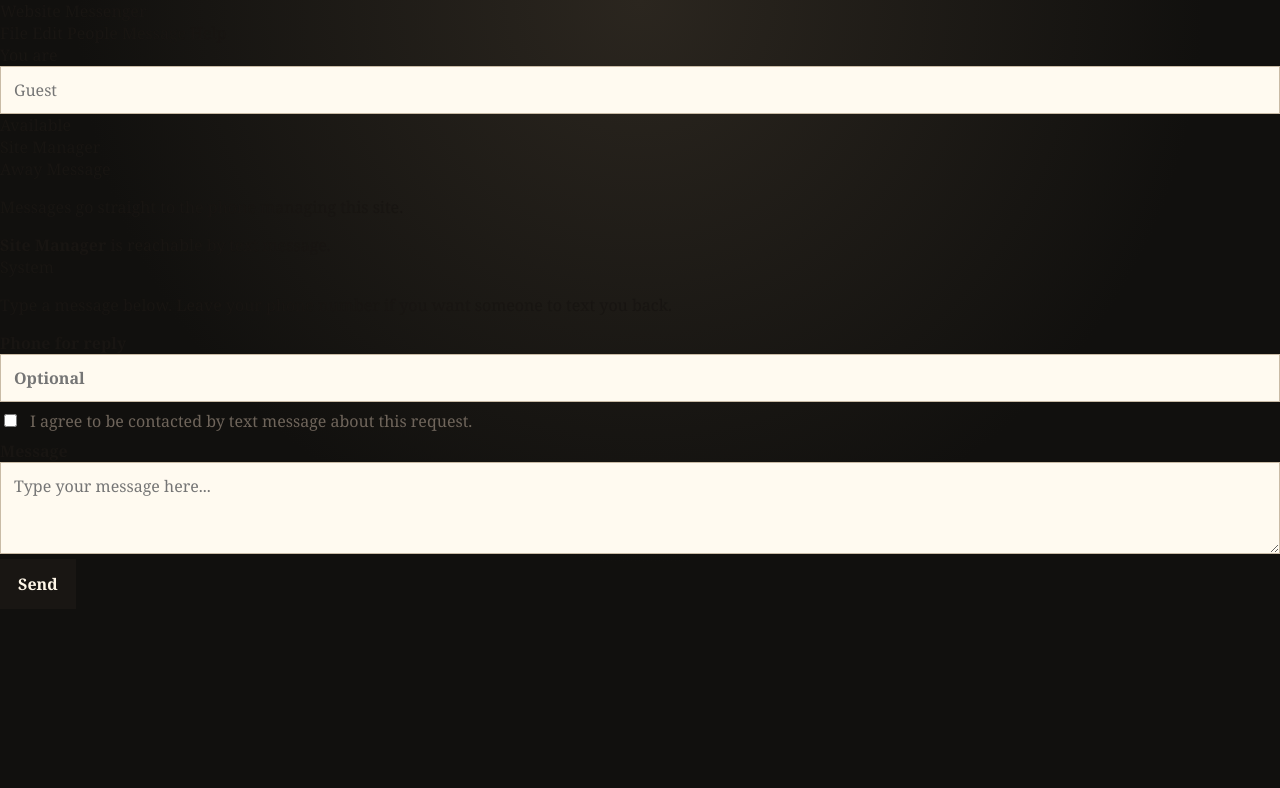
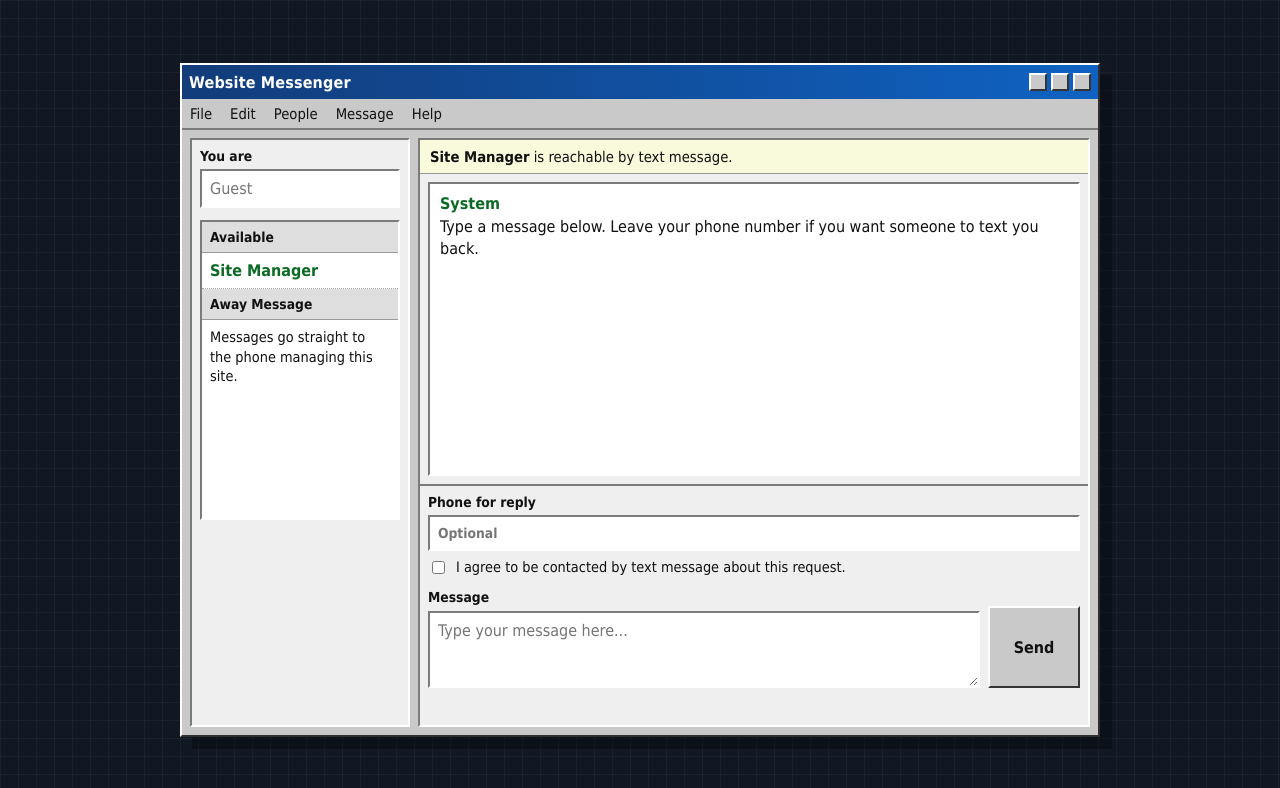
Before and after one commit to jbutki-coder/Chat-box, a website: page public/index.html in a window 1280 px wide. Drawn offline with Linux system fonts and the light colour scheme.

Commit message:
Update styles.css

```diff
--- a/public/styles.css
+++ b/public/styles.css
@@ -1,13 +1,17 @@
 :root {
-  --bg: #11100e;
-  --panel: #f1eadf;
-  --ink: #181512;
-  --muted: #6f655b;
-  --line: #c9bba6;
-  --button: #191613;
-  --button-ink: #fff7e8;
-  --danger: #8b1e1e;
-  --success: #1f6235;
+  --desktop: #111823;
+  --window: #c9c9c9;
+  --window-dark: #7b7b7b;
+  --window-light: #ffffff;
+  --title: #123c7a;
+  --title-ink: #ffffff;
+  --ink: #111111;
+  --soft: #efefef;
+  --field: #ffffff;
+  --line: #444444;
+  --blue: #0645ad;
+  --green: #0b6b25;
+  --red: #8a1111;
 }
 
 * {
@@ -21,87 +25,231 @@ body {
 }
 
 body {
-  font-family: Georgia, "Times New Roman", serif;
-  background: radial-gradient(circle at top, #2b261f 0, var(--bg) 55%);
   color: var(--ink);
+  background:
+    linear-gradient(90deg, rgba(255,255,255,.04) 1px, transparent 1px),
+    linear-gradient(rgba(255,255,255,.04) 1px, transparent 1px),
+    var(--desktop);
+  background-size: 18px 18px;
+  font-family: Tahoma, Verdana, Arial, sans-serif;
 }
 
-.chat-shell {
+.desktop {
   min-height: 100vh;
   display: grid;
   place-items: center;
-  padding: 20px;
+  padding: 14px;
 }
 
-.chat-card {
-  width: min(560px, 100%);
-  background: var(--panel);
-  border: 1px solid var(--line);
-  box-shadow: 0 22px 60px rgba(0, 0, 0, 0.38);
-  padding: clamp(22px, 4vw, 34px);
+.im-window {
+  width: min(920px, 100%);
+  background: var(--window);
+  border: 2px solid var(--window-light);
+  border-right-color: #2e2e2e;
+  border-bottom-color: #2e2e2e;
+  box-shadow: 12px 12px 0 rgba(0,0,0,.32);
 }
 
-.eyebrow {
-  margin: 0 0 6px;
-  color: var(--muted);
-  text-transform: uppercase;
-  letter-spacing: 0.14em;
-  font-size: 0.76rem;
+.title-bar {
+  display: flex;
+  align-items: center;
+  justify-content: space-between;
+  min-height: 34px;
+  padding: 5px 7px;
+  color: var(--title-ink);
+  background: linear-gradient(90deg, var(--title), #0f62c2);
+  font-weight: 700;
+  letter-spacing: .01em;
 }
 
-h1 {
-  margin: 0;
-  font-size: clamp(2rem, 6vw, 3.2rem);
-  line-height: 0.95;
+.window-buttons {
+  display: flex;
+  gap: 4px;
 }
 
-.intro {
-  color: var(--muted);
-  margin: 14px 0 24px;
+.window-buttons span {
+  width: 18px;
+  height: 18px;
+  display: block;
+  background: var(--window);
+  border: 2px solid var(--window-light);
+  border-right-color: #343434;
+  border-bottom-color: #343434;
 }
 
-.chat-form {
-  display: grid;
-  gap: 10px;
+.menu-bar {
+  display: flex;
+  gap: 18px;
+  padding: 6px 8px;
+  border-bottom: 2px solid var(--window-dark);
+  font-size: .92rem;
 }
 
-label {
+.im-layout {
+  display: grid;
+  grid-template-columns: 220px minmax(0, 1fr);
+  gap: 8px;
+  padding: 8px;
+}
+
+.buddy-panel,
+.chat-area {
+  border: 2px solid var(--window-dark);
+  border-right-color: var(--window-light);
+  border-bottom-color: var(--window-light);
+  background: var(--soft);
+}
+
+.buddy-panel {
+  padding: 8px;
+}
+
+.small-label,
+.buddy-heading,
+.message-label,
+.phone-box {
+  font-weight: 700;
+  font-size: .86rem;
+}
+
+.screen-name-box input,
+.phone-box input,
+textarea {
+  width: 100%;
+  margin-top: 5px;
+  background: var(--field);
+  color: var(--ink);
+  border: 2px solid var(--window-dark);
+  border-right-color: var(--window-light);
+  border-bottom-color: var(--window-light);
+  font: inherit;
+  padding: 8px;
+  outline: none;
+}
+
+.screen-name-box input:focus,
+.phone-box input:focus,
+textarea:focus {
+  outline: 2px dotted var(--blue);
+  outline-offset: -4px;
+}
+
+.buddy-list {
+  margin-top: 12px;
+  background: #fff;
+  border: 2px solid var(--window-dark);
+  border-right-color: var(--window-light);
+  border-bottom-color: var(--window-light);
+  min-height: 300px;
+}
+
+.buddy-heading {
+  padding: 7px 8px;
+  background: #dedede;
+  border-bottom: 1px solid #9a9a9a;
+}
+
+.buddy-row {
+  padding: 8px;
+  border-bottom: 1px dotted #aaa;
+}
+
+.buddy-row.active {
+  color: var(--green);
   font-weight: 700;
 }
 
-input,
-textarea {
-  width: 100%;
-  border: 1px solid var(--line);
-  background: #fffaf0;
-  color: var(--ink);
-  font: inherit;
-  padding: 12px 13px;
-  outline: none;
+.away-text {
+  margin: 0;
+  padding: 8px;
+  line-height: 1.35;
+  font-size: .9rem;
 }
 
-input:focus,
-textarea:focus {
-  border-color: var(--ink);
-  box-shadow: 0 0 0 3px rgba(24, 21, 18, 0.12);
+.chat-area {
+  display: grid;
+  grid-template-rows: auto minmax(310px, 1fr) auto;
+  min-height: 560px;
 }
 
-textarea {
-  resize: vertical;
+.status-line {
+  padding: 8px 10px;
+  background: #f9f9db;
+  border-bottom: 1px solid #9a9a9a;
+  font-size: .92rem;
+}
+
+.transcript {
+  background: #ffffff;
+  margin: 8px;
+  padding: 10px;
+  overflow-y: auto;
+  border: 2px solid var(--window-dark);
+  border-right-color: var(--window-light);
+  border-bottom-color: var(--window-light);
+}
+
+.line {
+  margin-bottom: 10px;
+}
+
+.line p {
+  margin: 3px 0 0;
+  line-height: 1.35;
+  white-space: pre-wrap;
+  overflow-wrap: anywhere;
+}
+
+.stamp {
+  font-weight: 700;
+}
+
+.user-line .stamp {
+  color: var(--blue);
+}
+
+.system-line .stamp,
+.reply-line .stamp {
+  color: var(--green);
+}
+
+.error-line .stamp {
+  color: var(--red);
+}
+
+.typing-line p::after {
+  content: "";
+  animation: dots 1.2s infinite steps(4, end);
+}
+
+@keyframes dots {
+  0% { content: ""; }
+  25% { content: "."; }
+  50% { content: ".."; }
+  75% { content: "..."; }
+  100% { content: ""; }
+}
+
+.composer {
+  padding: 8px;
+  border-top: 2px solid var(--window-dark);
+}
+
+.phone-box {
+  display: block;
+  margin-bottom: 8px;
 }
 
 .consent-row {
   display: flex;
   align-items: flex-start;
-  gap: 10px;
-  font-weight: 400;
-  color: var(--muted);
-  margin: 8px 0;
+  gap: 8px;
+  margin: 4px 0 10px;
+  font-size: .9rem;
 }
 
 .consent-row input {
-  width: auto;
-  margin-top: 4px;
+  margin-top: 2px;
 }
 
 .hidden-field {
@@ -109,31 +257,72 @@ textarea {
   left: -9999px;
 }
 
+.send-row {
+  display: grid;
+  grid-template-columns: minmax(0, 1fr) 92px;
+  gap: 8px;
+  align-items: stretch;
+}
+
+textarea {
+  resize: vertical;
+  min-height: 76px;
+}
+
 button {
-  border: 0;
-  background: var(--button);
-  color: var(--button-ink);
+  border: 2px solid var(--window-light);
+  border-right-color: #343434;
+  border-bottom-color: #343434;
+  background: var(--window);
+  color: var(--ink);
   font: inherit;
   font-weight: 700;
-  padding: 14px 18px;
   cursor: pointer;
+}
+
+button:active {
+  border-color: #343434;
+  border-right-color: var(--window-light);
+  border-bottom-color: var(--window-light);
 }
 
 button:disabled {
   cursor: not-allowed;
-  opacity: 0.65;
+  opacity: .65;
 }
 
-.status {
-  min-height: 1.4em;
-  margin: 2px 0 0;
+.send-status {
+  min-height: 1.3em;
+  margin: 8px 0 0;
   font-weight: 700;
 }
 
-.status.error {
-  color: var(--danger);
+.send-status.success {
+  color: var(--green);
 }
 
-.status.success {
-  color: var(--success);
+.send-status.error {
+  color: var(--red);
 }
+
+@media (max-width: 760px) {
+  .im-layout {
+    grid-template-columns: 1fr;
+  }
+
+  .buddy-list {
+    min-height: auto;
+  }
+
+  .chat-area {
+    min-height: 520px;
+  }
+
+  .send-row {
+    grid-template-columns: 1fr;
+  }
+
+  button {
+    min-height: 44px;
+  }
+}
```
